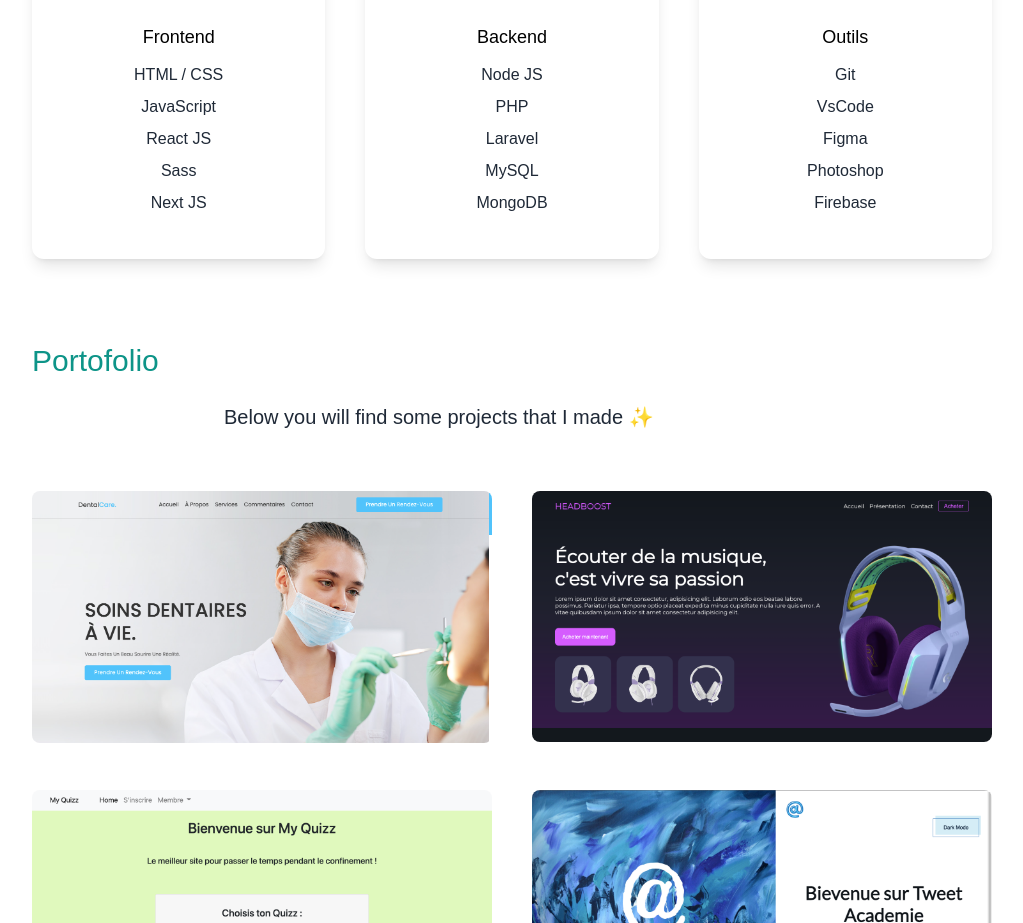
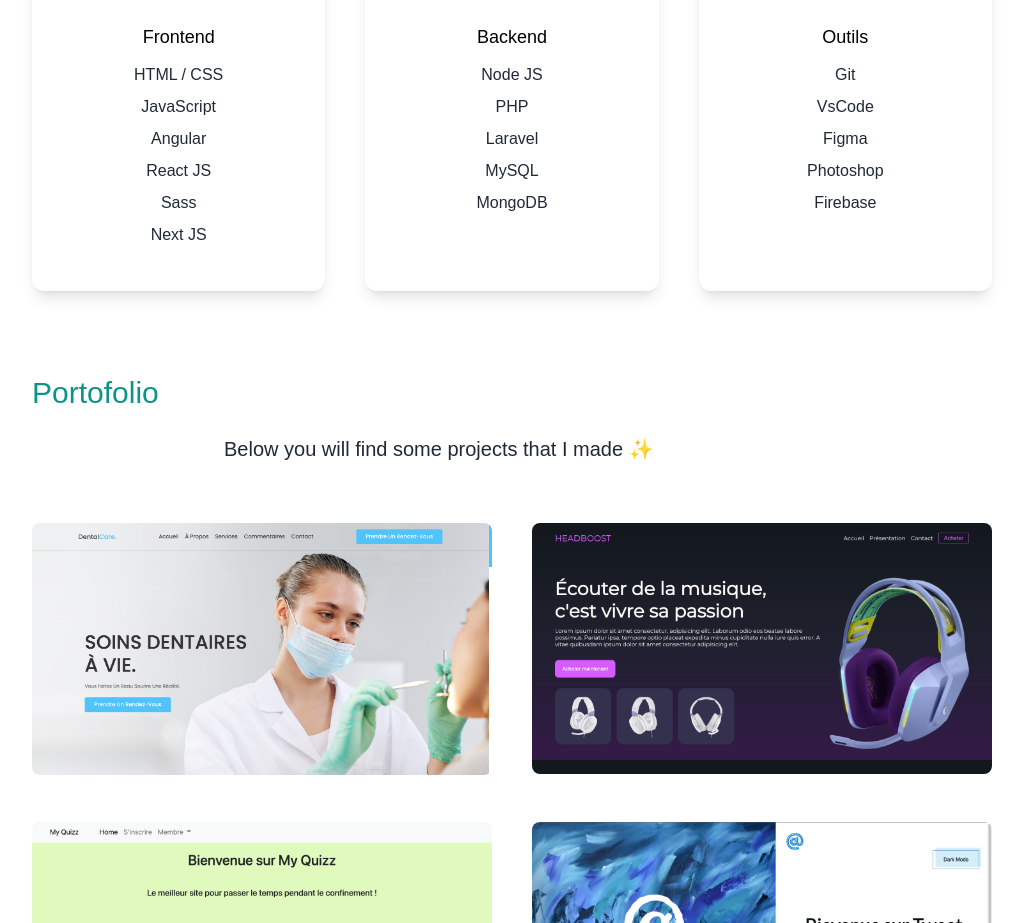
Before and after one commit to metazo/portofolio, a Next.js app: page / in a window 1280 px wide. Shown: the part 1040-1963 px from the top of the page, without its empty margins (128-1151 px from the left). Built offline with nearby package versions, Linux system fonts and the light colour scheme.

Commit message:
Updating some informations about me

```diff
--- a/pages/index.js
+++ b/pages/index.js
@@ -113,6 +113,7 @@ export default function Home() {
               {/* <h4 className="py-4 text-teal-600">Design Tools I Use</h4> */}
               <p className="text-gray-800 py-1">HTML / CSS</p>
               <p className="text-gray-800 py-1">JavaScript</p>
+              <p className="text-gray-800 py-1">Angular</p>
               <p className="text-gray-800 py-1">React JS</p>
               <p className="text-gray-800 py-1">Sass</p>
               <p className="text-gray-800 py-1">Next JS</p>
```
